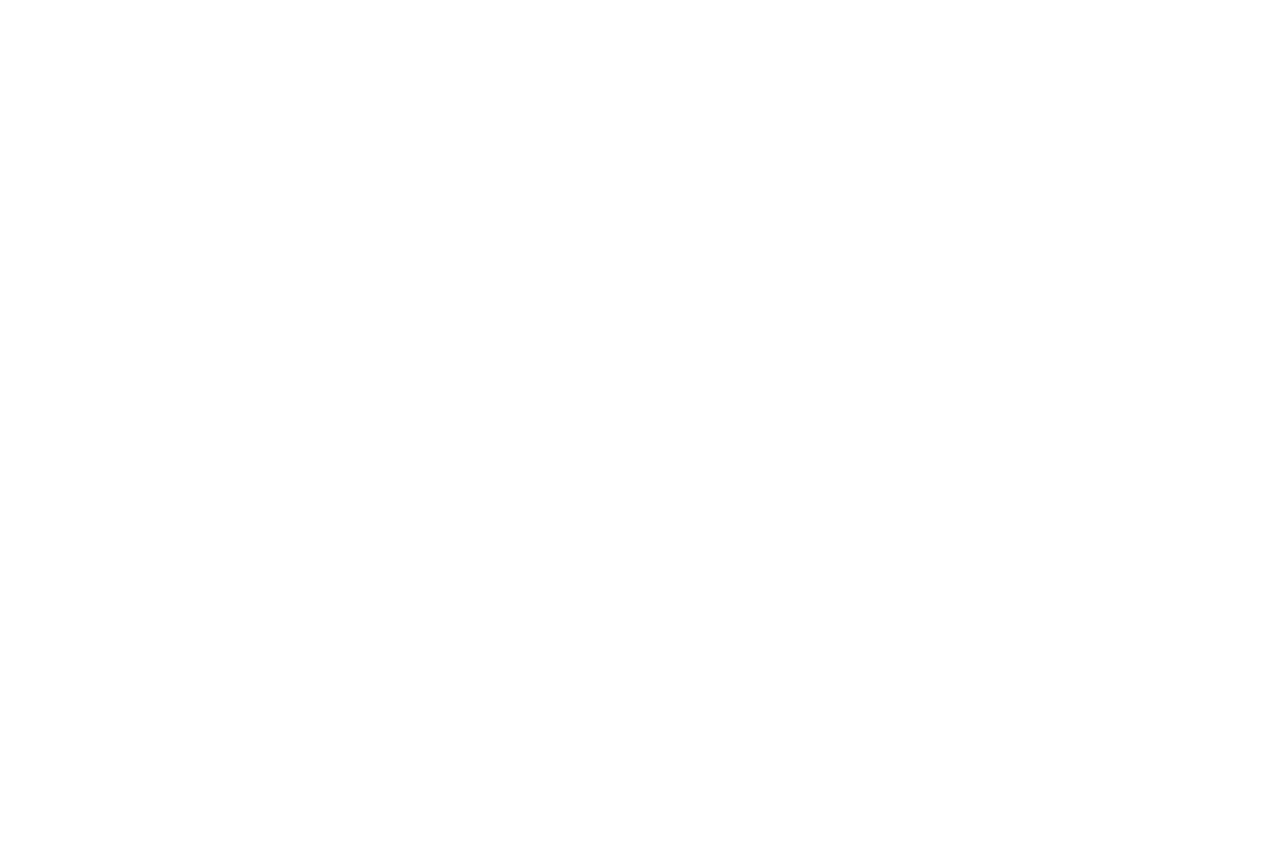
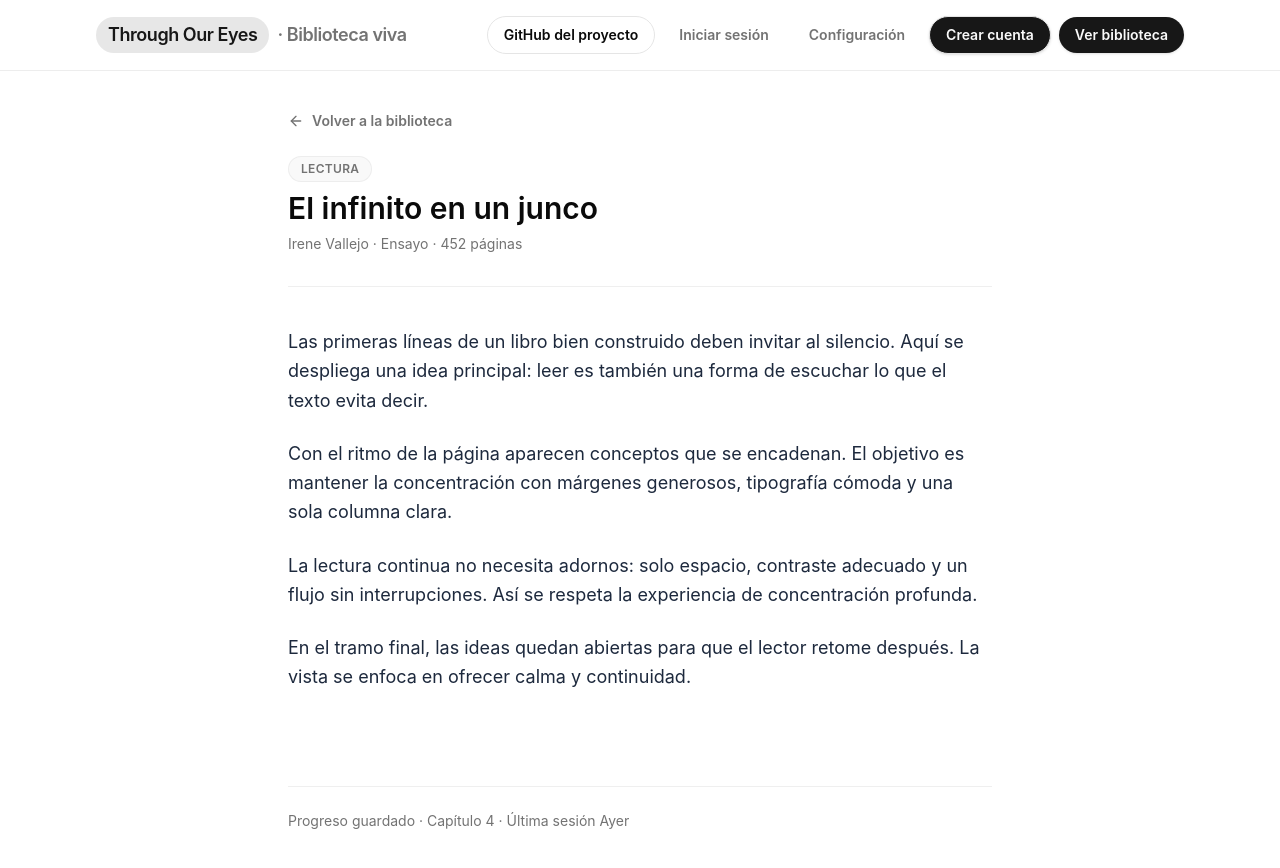
Before and after one commit to ixyzdev/through-our-eyes, a Next.js app: page /library/reader in a window 1280 px wide. Before the commit this address had no page. Shown: the top 868 px of the page. Before the commit the page ends 800 px from the top, so only its background shows below. Built offline with nearby package versions, Linux system fonts and the light colour scheme.

Commit message:
Simplify library reader view

```diff
--- a/src/app/library/page.tsx
+++ b/src/app/library/page.tsx
@@ -113,6 +113,13 @@ function BookCard({
 
         {!isRecommendation ? (
           <div className="absolute top-3 right-3 flex flex-col gap-2 opacity-0 transition duration-300 group-hover:opacity-100">
+            <Link
+              href={`/library/${book.id}/read`}
+              className="rounded-full bg-primary px-3 py-1 text-[11px] font-semibold tracking-wide text-white uppercase transition hover:bg-primary/90"
+              onClick={(event) => event.stopPropagation()}
+            >
+              Leer ahora
+            </Link>
             <Link
               href={`/library/${book.id}`}
               className="text-primary rounded-full bg-white/90 px-3 py-1 text-[11px] font-semibold tracking-wide uppercase transition hover:bg-white"
@@ -230,6 +237,12 @@ export default function LibraryPage() {
               <Button variant="outline" className="gap-2">
                 <Filter className="h-4 w-4" />
                 Filtros rápidos
+              </Button>
+              <Button asChild variant="secondary" className="gap-2">
+                <Link href="/library/reader">
+                  <BookOpenCheck className="h-4 w-4" />
+                  Abrir lector
+                </Link>
               </Button>
               <Button asChild className="gap-2">
                 <Link href="/library/upload">
--- /dev/null
+++ b/src/app/library/reader/page.tsx
@@ -0,0 +1,52 @@
+import Link from 'next/link'
+import { ArrowLeft } from 'lucide-react'
+
+import { Badge } from '@/components/ui/badge'
+import { fetchBooks } from '@/lib/books'
+
+const readingParagraphs = [
+  'Las primeras líneas de un libro bien construido deben invitar al silencio. Aquí se despliega una idea principal: leer es también una forma de escuchar lo que el texto evita decir.',
+  'Con el ritmo de la página aparecen conceptos que se encadenan. El objetivo es mantener la concentración con márgenes generosos, tipografía cómoda y una sola columna clara.',
+  'La lectura continua no necesita adornos: solo espacio, contraste adecuado y un flujo sin interrupciones. Así se respeta la experiencia de concentración profunda.',
+  'En el tramo final, las ideas quedan abiertas para que el lector retome después. La vista se enfoca en ofrecer calma y continuidad.'
+]
+
+export default async function LibraryReaderPage() {
+  const data = await fetchBooks()
+  const book = data.library[0]
+
+  return (
+    <div className="text-foreground min-h-screen bg-white">
+      <div className="mx-auto flex min-h-screen max-w-3xl flex-col px-6 py-10 lg:px-8">
+        <header className="flex flex-col gap-6 border-b border-border/60 pb-8">
+          <Link
+            href="/library"
+            className="text-muted-foreground hover:text-foreground inline-flex items-center gap-2 text-sm font-semibold transition"
+          >
+            <ArrowLeft className="h-4 w-4" />
+            Volver a la biblioteca
+          </Link>
+          <div className="space-y-2">
+            <Badge className="bg-muted/60 text-muted-foreground border-border/60">
+              Lectura
+            </Badge>
+            <h1 className="text-3xl font-semibold">{book.title}</h1>
+            <p className="text-muted-foreground text-sm">
+              {book.author} · {book.genre} · {book.pages} páginas
+            </p>
+          </div>
+        </header>
+        <main className="flex-1 pb-16 pt-10 text-lg leading-relaxed text-slate-800">
+          <div className="space-y-6">
+            {readingParagraphs.map((paragraph) => (
+              <p key={paragraph}>{paragraph}</p>
+            ))}
+          </div>
+        </main>
+        <footer className="border-t border-border/60 pt-6 text-sm text-muted-foreground">
+          Progreso guardado · Capítulo 4 · Última sesión {book.lastOpened}
+        </footer>
+      </div>
+    </div>
+  )
+}
```
